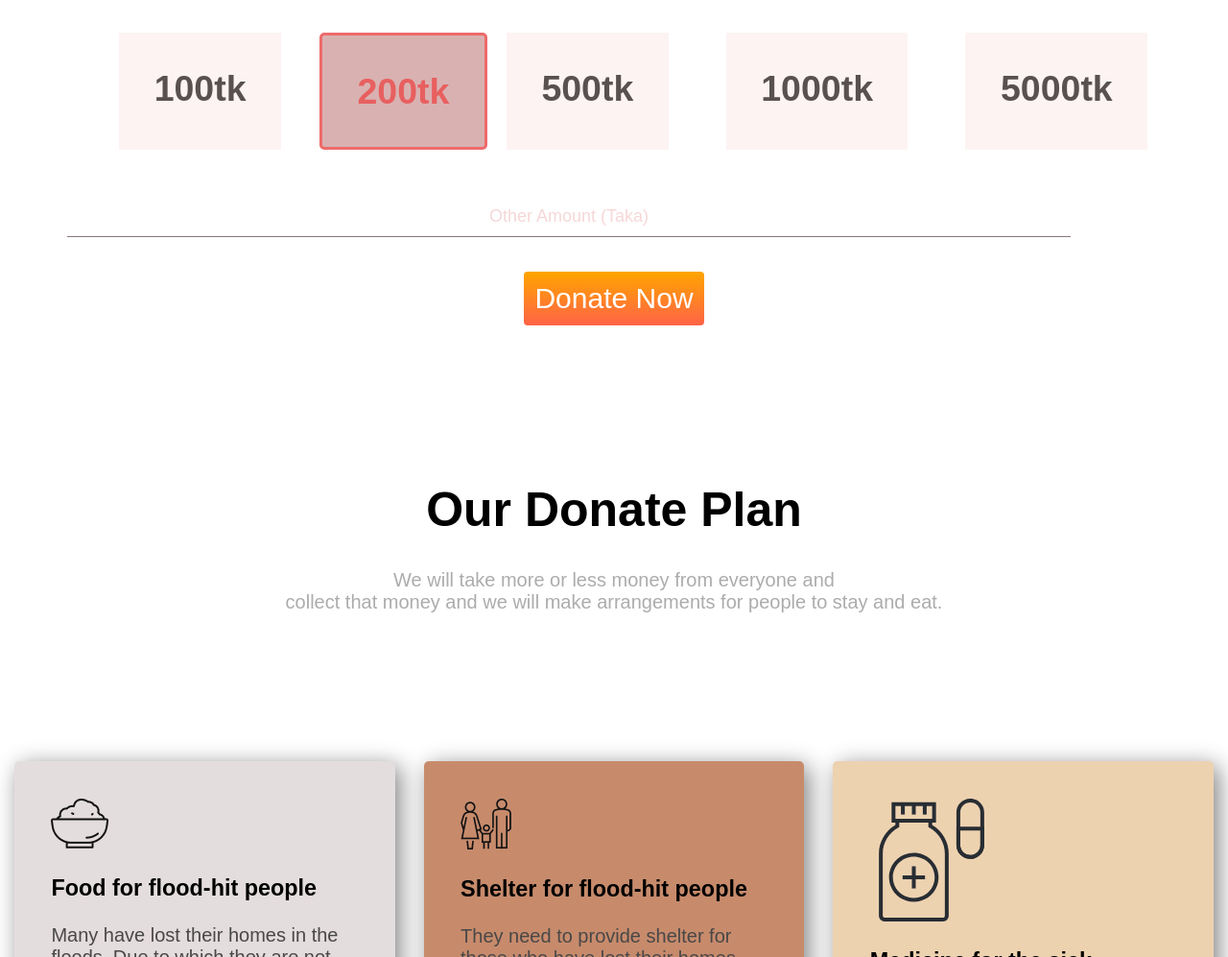
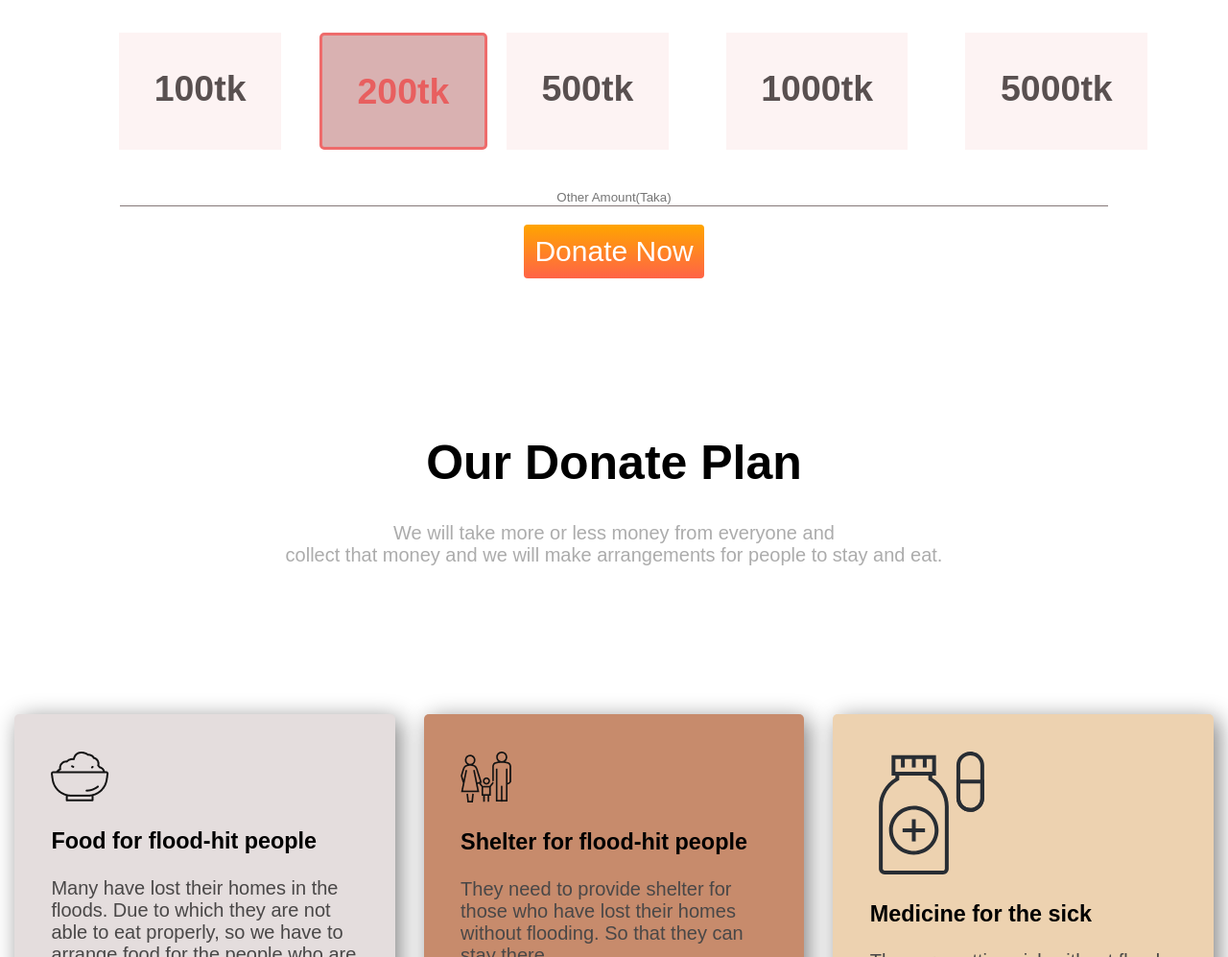
Before and after one commit to abubakkar11/Help-for-flood-hit-people, a plain HTML site: page index.html in a window 1280 px wide. Shown: the part 855-1852 px from the top of the page at 96% size. Drawn offline with Linux system fonts and the light colour scheme; a web font is replaced by a local one.

Commit message:
input-addd

```diff
--- a/index.html
+++ b/index.html
@@ -30,7 +30,7 @@
          <h1 class="donate-ammount">1000tk</h1>
          <h1 class="donate-ammount">5000tk</h1>
         </div>
-        <p class="other-balance">Other Amount (Taka)</p><br>
+        <input id="input-banar" type="numbar" placeholder="Other Amount(Taka)"><br><br>
         <a class="link-button" target="_blank" href="">Donate Now</a>
     </div>
     </section>
--- a/style.css
+++ b/style.css
@@ -14,6 +14,7 @@ body{
 }
 .background-img{
     background-image: url(image/donation9.jpg);
+
     background-size: cover;
     background-repeat: no-repeat;
     background-position: center;
@@ -66,13 +67,11 @@ body{
     border: 3px solid #ee6b6b;
     border-radius: 5px;
 }
-.other-balance{
+
+#input-banar{
     text-align: center;
-    color: #f6d7d7;
-    font-size: 18px;
+    border: none;
     border-bottom: 1px solid #857878;
-    padding-right: 50px;
-    padding: 10px;
     width: 90%;
 }
 .top-banar{
```
